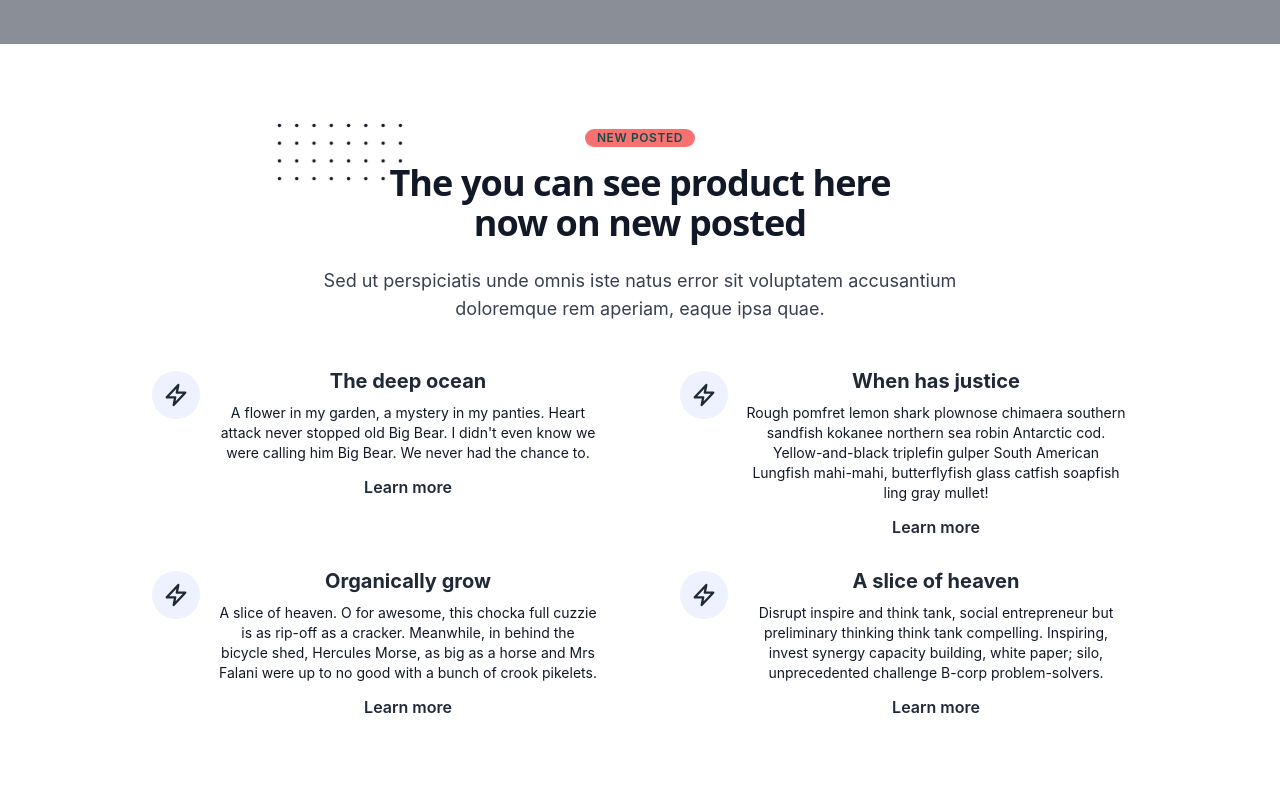
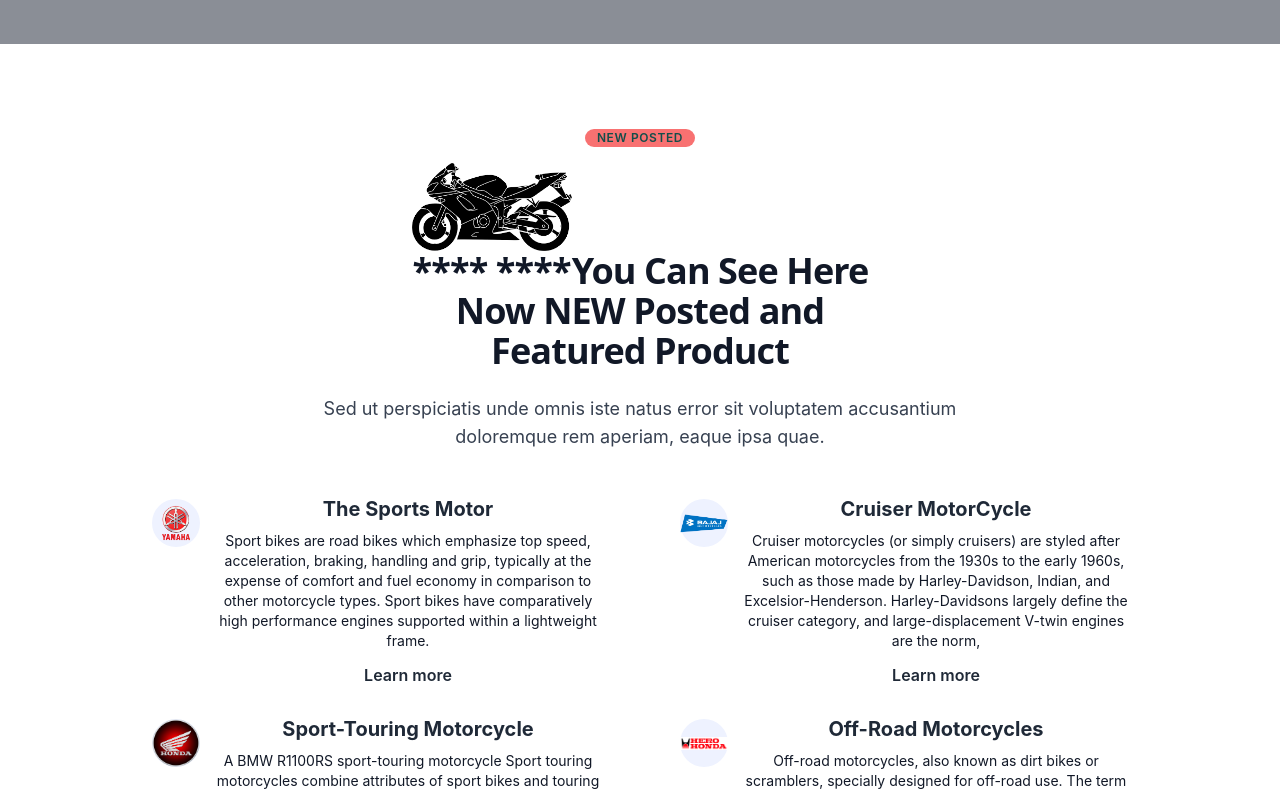
Before and after one commit to malitharuna/used-product-resale-client, a React (Create React App) app: page / in a window 1280 px wide. Shown: the part 860-1653 px from the top of the page. Built offline with nearby package versions, Linux system fonts and the light colour scheme; no server answers.

Commit message:
more section added

```diff
--- a/src/Pages/Categories/Categories/Categories.js
+++ b/src/Pages/Categories/Categories/Categories.js
@@ -22,12 +22,12 @@ const Categories = () => {
 
 
     return (
-        <div className='grid grid-cols-1 md:grid-cols-2 lg:grid-cols-3 gap-7 py-6 px-12 bg-black'>
+        <div className='grid grid-cols-1 md:grid-cols-2 lg:grid-cols-3 gap-7 py-8 px-10 bg-black'>
            {
             categories.map(category => <Link key={category._id}  to={`/product/${category.Brand}`} className="card bg-base-100 shadow-xl">
             <figure ><img className='h-60 w-50' src={category.Img} alt="logo" /></figure>
-            <div className="card-body">
-                <h2 className="card-title bg-red-600 text-xl uppercase mx-auto p-2">Brand: {category.Brand}</h2>
+            <div className="card-body hover:bg-slate-800">
+                <h2 className="card-title bg-red-600 text-xl uppercase mx-auto p-2 rounded-b">Brand: {category.Brand}</h2>
             </div>
         </Link>)
            }
--- a/src/Pages/FeaturedProduct/FeaturedProduct.js
+++ b/src/Pages/FeaturedProduct/FeaturedProduct.js
@@ -1,4 +1,11 @@
 import React from 'react';
+import vectorimage from '../../assets/images/images.png';
+import img1 from '../../assets/images/Yamaha-Logo.png';
+import img2 from '../../assets/images/Bajaj-Logo.png';
+import img3 from '../../assets/images/Logo-Honda.png';
+import img4 from '../../assets/images/Hero-honda.png';
+
+
 
 const FeaturedProduct = () => {
 
@@ -12,7 +19,8 @@ const FeaturedProduct = () => {
         </div>
         <h2 className="max-w-lg mb-6 font-sans text-3xl font-bold leading-none tracking-tight text-gray-900 sm:text-4xl md:mx-auto">
           <span className="relative inline-block">
-                  <svg
+            <img className='w-40' src={vectorimage} alt="" />
+            {/* <svg
                     viewBox="0 0 52 24"
                     fill="currentColor"
                     className="absolute top-0 left-0 z-0 hidden w-32 -mt-8 -ml-20 text-blue-gray-100 lg:w-32 lg:-ml-28 lg:-mt-10 sm:block"
@@ -33,10 +41,10 @@ const FeaturedProduct = () => {
                       width="52"
                       height="24"
                     />
-                  </svg>
-                  <span className="relative">The</span>
-                </span>{' '}
-                you can see product here now on new posted
+                  </svg> */}
+            <span className="relative">****  ****</span>
+          </span>{''}
+          You Can See Here Now NEW Posted and Featured Product
         </h2>
         <p className="text-base text-gray-700 md:text-lg">
           Sed ut perspiciatis unde omnis iste natus error sit voluptatem
@@ -47,7 +55,8 @@ const FeaturedProduct = () => {
         <div className="flex flex-col max-w-md sm:mx-auto sm:flex-row">
           <div className="mr-4">
             <div className="flex items-center justify-center w-12 h-12 mb-4 rounded-full bg-indigo-50">
-                    <svg
+              <img src={img1} alt="" />
+              {/* <svg
                       className="w-10 h-10 text-deep-purple-accent-400"
                       stroke="currentColor"
                       viewBox="0 0 52 52"
@@ -59,15 +68,13 @@ const FeaturedProduct = () => {
                         fill="none"
                         points="29 13 14 29 25 29 23 39 38 23 27 23"
                       />
-                    </svg>
+                    </svg> */}
             </div>
           </div>
           <div>
-                  <h6 className="mb-3 text-xl font-bold leading-5">The deep ocean</h6>
+            <h6 className="mb-3 text-xl font-bold leading-5">The Sports Motor</h6>
             <p className="mb-3 text-sm text-gray-900">
-                    A flower in my garden, a mystery in my panties. Heart attack never
-                    stopped old Big Bear. I didn't even know we were calling him Big
-                    Bear. We never had the chance to.
+            Sport bikes are road bikes which emphasize top speed, acceleration, braking, handling and grip, typically at the expense of comfort and fuel economy in comparison to other motorcycle types. Sport bikes have comparatively high performance engines supported within a lightweight frame.
             </p>
             <a
               href="/"
@@ -81,7 +88,8 @@ const FeaturedProduct = () => {
         <div className="flex flex-col max-w-md sm:mx-auto sm:flex-row">
           <div className="mr-4">
             <div className="flex items-center justify-center w-12 h-12 mb-4 rounded-full bg-indigo-50">
-                    <svg
+              <img src={img2} alt="" />
+              {/* <svg
                       className="w-10 h-10 text-deep-purple-accent-400"
                       stroke="currentColor"
                       viewBox="0 0 52 52"
@@ -93,18 +101,15 @@ const FeaturedProduct = () => {
                         fill="none"
                         points="29 13 14 29 25 29 23 39 38 23 27 23"
                       />
-                    </svg>
+                    </svg> */}
             </div>
           </div>
           <div>
             <h6 className="mb-3 text-xl font-bold leading-5">
-                    When has justice
+            Cruiser MotorCycle
             </h6>
             <p className="mb-3 text-sm text-gray-900">
-                    Rough pomfret lemon shark plownose chimaera southern sandfish
-                    kokanee northern sea robin Antarctic cod. Yellow-and-black
-                    triplefin gulper South American Lungfish mahi-mahi, butterflyfish
-                    glass catfish soapfish ling gray mullet!
+            Cruiser motorcycles (or simply cruisers) are styled after American motorcycles from the 1930s to the early 1960s, such as those made by Harley-Davidson, Indian, and Excelsior-Henderson. Harley-Davidsons largely define the cruiser category, and large-displacement V-twin engines are the norm,
             </p>
             <a
               href="/"
@@ -118,7 +123,8 @@ const FeaturedProduct = () => {
         <div className="flex flex-col max-w-md sm:mx-auto sm:flex-row">
           <div className="mr-4">
             <div className="flex items-center justify-center w-12 h-12 mb-4 rounded-full bg-indigo-50">
-                    <svg
+              <img src={img3} alt="" />
+              {/* <svg
                       className="w-10 h-10 text-deep-purple-accent-400"
                       stroke="currentColor"
                       viewBox="0 0 52 52"
@@ -130,18 +136,16 @@ const FeaturedProduct = () => {
                         fill="none"
                         points="29 13 14 29 25 29 23 39 38 23 27 23"
                       />
-                    </svg>
+                    </svg> */}
             </div>
           </div>
           <div>
             <h6 className="mb-3 text-xl font-bold leading-5">
-                    Organically grow
+              Sport-Touring Motorcycle
             </h6>
             <p className="mb-3 text-sm text-gray-900">
-                    A slice of heaven. O for awesome, this chocka full cuzzie is as
-                    rip-off as a cracker. Meanwhile, in behind the bicycle shed,
-                    Hercules Morse, as big as a horse and Mrs Falani were up to no
-                    good with a bunch of crook pikelets.
+              A BMW R1100RS sport-touring motorcycle
+              Sport touring motorcycles combine attributes of sport bikes and touring motorcycles. The rider posture is less extreme than a sport bike, giving greater long-distance comfort.Accommodation for a passenger is superior to a sport bike as well.
             </p>
             <a
               href="/"
@@ -155,7 +159,8 @@ const FeaturedProduct = () => {
         <div className="flex flex-col max-w-md sm:mx-auto sm:flex-row">
           <div className="mr-4">
             <div className="flex items-center justify-center w-12 h-12 mb-4 rounded-full bg-indigo-50">
-                    <svg
+              <img src={img4} alt="" />
+              {/* <svg
                       className="w-10 h-10 text-deep-purple-accent-400"
                       stroke="currentColor"
                       viewBox="0 0 52 52"
@@ -167,18 +172,15 @@ const FeaturedProduct = () => {
                         fill="none"
                         points="29 13 14 29 25 29 23 39 38 23 27 23"
                       />
-                    </svg>
+                    </svg> */}
             </div>
           </div>
           <div>
             <h6 className="mb-3 text-xl font-bold leading-5">
-                    A slice of heaven
+              Off-Road Motorcycles
             </h6>
             <p className="mb-3 text-sm text-gray-900">
-                    Disrupt inspire and think tank, social entrepreneur but
-                    preliminary thinking think tank compelling. Inspiring, invest
-                    synergy capacity building, white paper; silo, unprecedented
-                    challenge B-corp problem-solvers.
+              Off-road motorcycles, also known as dirt bikes or scramblers, specially designed for off-road use. The term off-road refers to driving surfaces that are not conventionally paved. These are rough surfaces, often created naturally, such as sand, gravel, a river, mud or snow.
             </p>
             <a
               href="/"
--- a/src/Pages/Products/Products.js
+++ b/src/Pages/Products/Products.js
@@ -10,7 +10,8 @@ const Products = () => {
 
 
   return (
-    <div className='grid grid-cols-1 md:grid-cols-2 lg:grid-cols-3 gap-4  mx-auto py-6'>
+<div className='p-0 mx-auto'>
+<div className='grid grid-cols-1 md:grid-cols-2 lg:grid-cols-3 gap-4 py-6'>
       {
         products.map(product => <div key={product._id} className="card bg-base-100 text-left shadow-2xl ">
           <figure className="px-10 pt-10">
@@ -31,6 +32,7 @@ const Products = () => {
         )
       }
     </div>
+</div>
 
   );
 };
```
Also changed, not shown: src/assets/images/images.png (added). Lines whose indentation alone changed are shown as unchanged.
